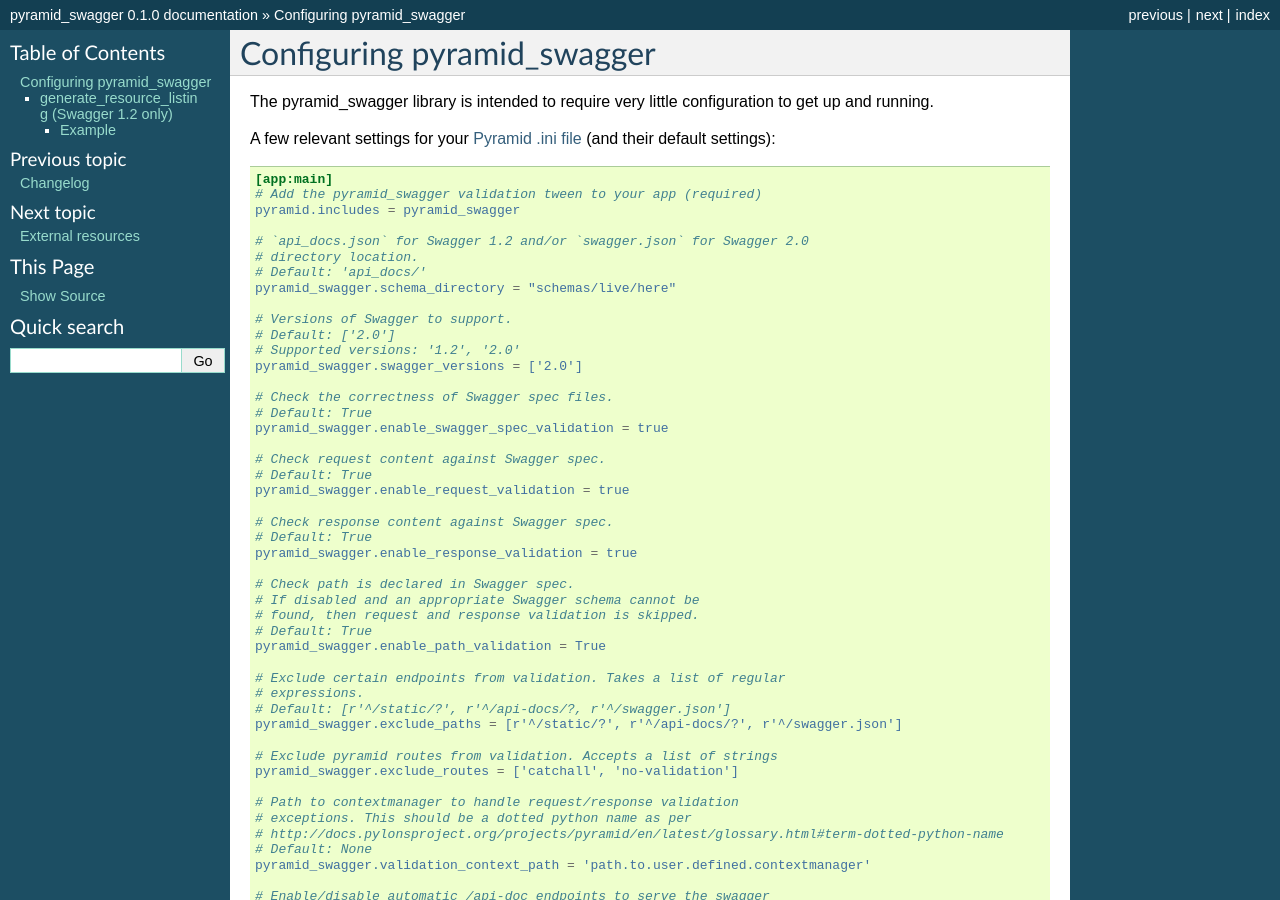
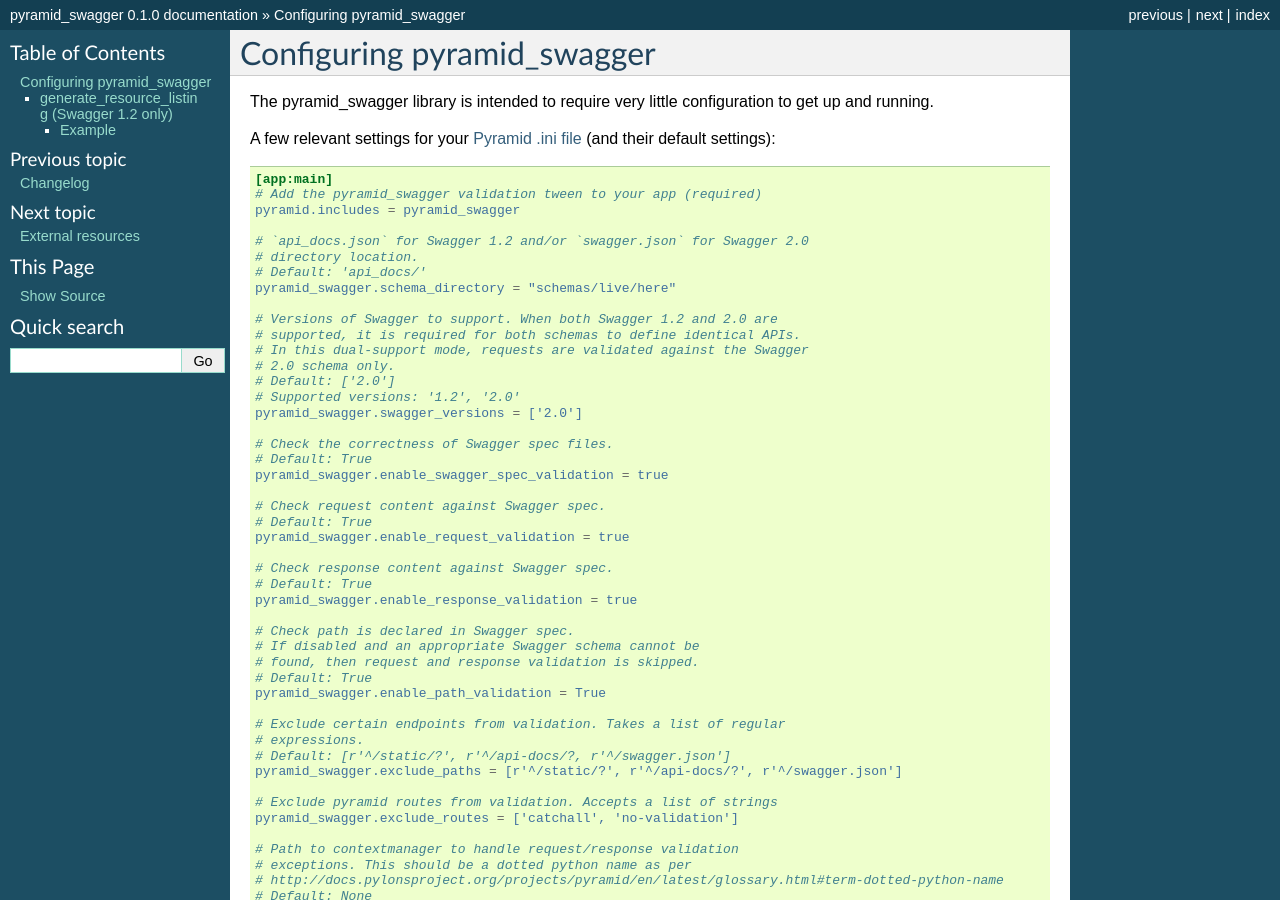
Before and after one commit to Yelp/pyramid_swagger, a Sphinx documentation site: the page built from docs/configuration.rst, in a window 1280 px wide and 900 px high. Built offline with Sphinx 7.4.7, drawn with Linux system fonts in a browser that asks for light colours.

Commit message:
Review updates

```diff
--- a/docs/configuration.rst
+++ b/docs/configuration.rst
@@ -17,7 +17,10 @@
         # Default: 'api_docs/'
         pyramid_swagger.schema_directory = "schemas/live/here"
 
-        # Versions of Swagger to support.
+        # Versions of Swagger to support. When both Swagger 1.2 and 2.0 are
+        # supported, it is required for both schemas to define identical APIs.
+        # In this dual-support mode, requests are validated against the Swagger
+        # 2.0 schema only.
         # Default: ['2.0']
         # Supported versions: '1.2', '2.0'
         pyramid_swagger.swagger_versions = ['2.0']
```
Also changed, not shown: 1 other file.
